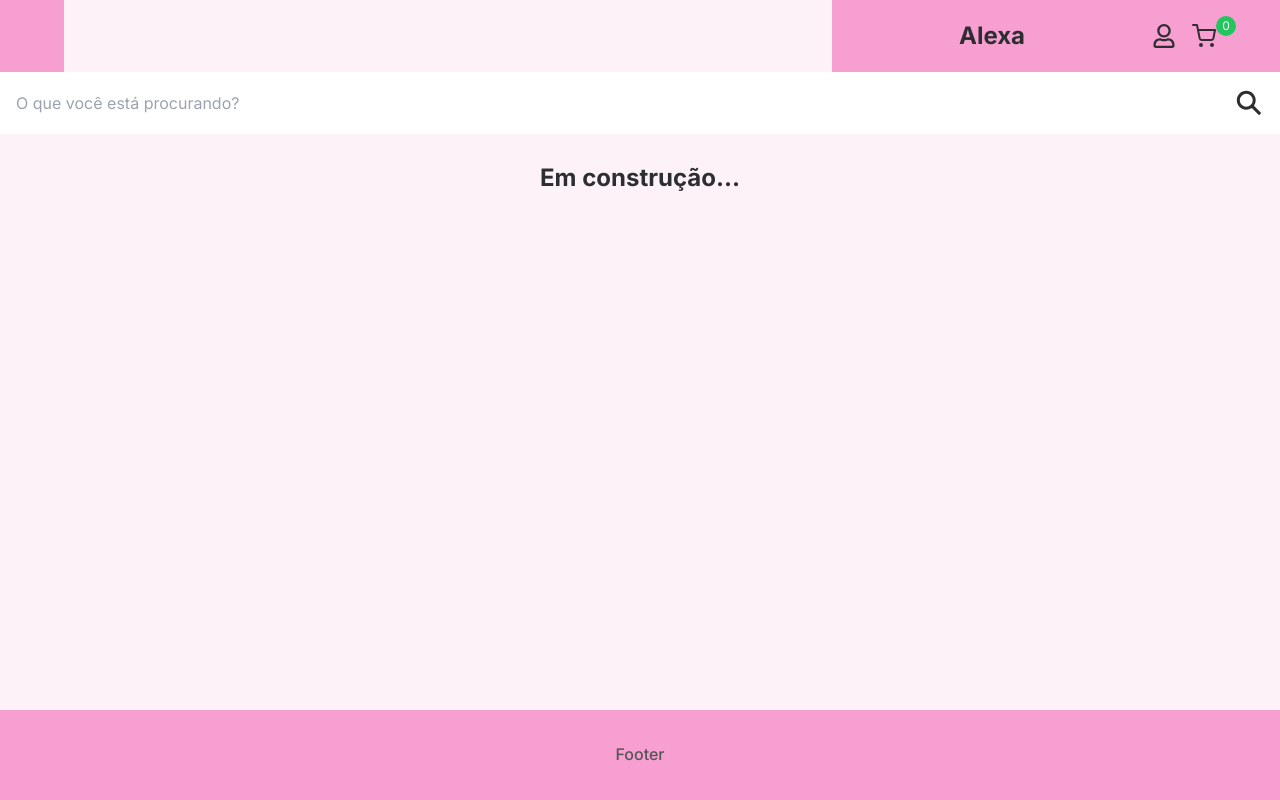
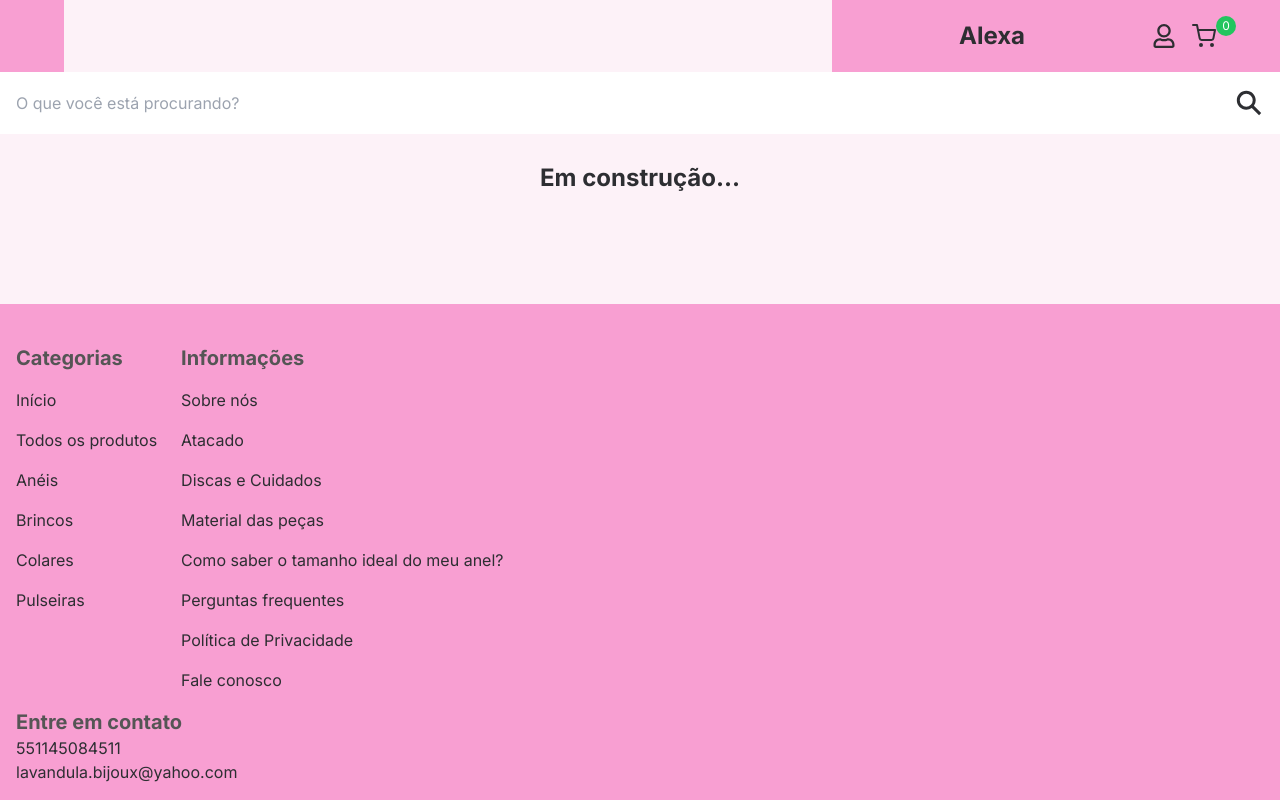
Before and after one commit to cafe51/Alexa-semijoias, a Next.js app in the folder alexa-site/: page / in a window 1280 px wide. Built offline with nearby package versions, Linux system fonts and the light colour scheme.

Commit message:
footer updated

```diff
--- a/alexa-site/src/app/components/Footer.tsx
+++ b/alexa-site/src/app/components/Footer.tsx
@@ -1,7 +1,36 @@
 export default function Footer() {
     return (
-        <footer className='self-end place-self-end justify-self-end w-full primColor h-[90px] flex justify-center items-center'>
-            <p>Footer</p>
+        <footer className='self-end place-self-end justify-self-end w-full primColor flex justify-center items-center p-4 pt-10' >
+            <div className="flex flex-col justify-center w-full items-start gap-4 ">
+                <div className="flex w-full  space-between gap-6">
+                    <div className="flex flex-col gap-4">
+                        <p className='text-xl font-bold'>Categorias</p>
+                        <span>Início</span>
+                        <span>Todos os produtos</span>
+                        <span>Anéis</span>
+                        <span>Brincos</span>
+                        <span>Colares</span>
+                        <span>Pulseiras</span>
+                    </div>
+                    <div className="flex flex-col w-1/2 gap-4">
+                        <p className='text-xl font-bold'>Informações</p>
+                        <span>Sobre nós</span>
+                        <span>Atacado</span>
+                        <span>Discas e Cuidados</span>
+                        <span>Material das peças</span>
+                        <span>Como saber o tamanho ideal do meu anel?</span>
+                        <span>Perguntas frequentes</span>
+                        <span>Política de Privacidade</span>
+                        <span>Fale conosco</span>
+
+                    </div>
+                </div>
+                <div className="flex flex-col w-full">
+                    <p className='text-xl font-bold'>Entre em contato</p>
+                    <span>551145084511</span>
+                    <span>lavandula.bijoux@yahoo.com</span>
+                </div>
+            </div>
         </footer>
     );
 }
--- a/alexa-site/src/app/minha-conta/CardOrder.tsx
+++ b/alexa-site/src/app/minha-conta/CardOrder.tsx
@@ -1,9 +1,5 @@
 import Image from 'next/image';
 import { CartHistoryType, OrderType } from '../utils/types';
-
-// interface CardOrderProps {
-//     pedido: OrderType;
-//   }
 
 export default function CardOrder({ pedido } : { pedido: OrderType }) {
     return (
```
